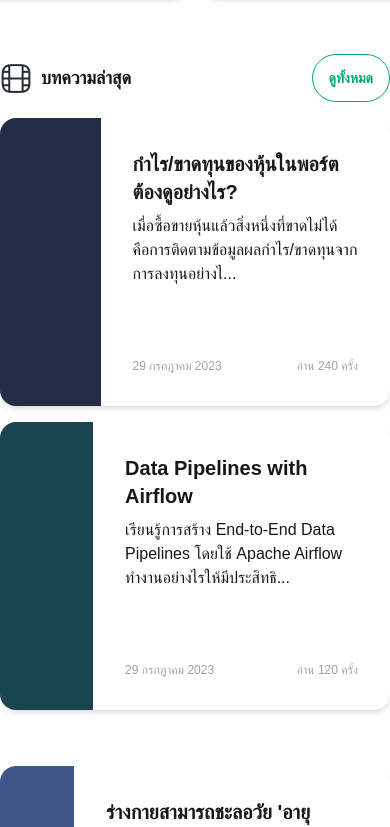
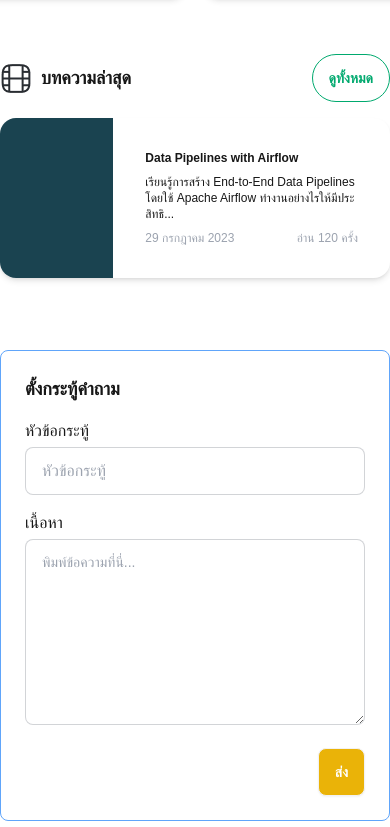
Before and after one commit to krispo29/glonix-exam, a Next.js app: page / in a window 390 px wide. Shown: the part 3675-4502 px from the top of the page. Built offline with nearby package versions, Linux system fonts and the light colour scheme; a web font is replaced by a local one.

Commit message:
update blog

```diff
--- a/app/components/Blog/page.tsx
+++ b/app/components/Blog/page.tsx
@@ -1,6 +1,7 @@
 import Image from "next/image";
 import React from "react";
 import IconVideo from "@/public/video-vertical.png";
+
 interface BlogCardProps {
   title: string;
   description: string;
@@ -15,13 +16,15 @@ const BlogCard: React.FC<BlogCardProps> = (blog) => {
   return (
     <div
       className={`${
-        blog.priority <= 2 ? "h-[18rem] mt-4" : "h-[10rem] mt-8 "
+        blog.priority <= 2 ? "h-[10rem] sm:h-[18rem] mt-4" : "h-[10rem] mt-8"
       } card card-side bg-base-100 shadow-md`}
     >
       <figure
         className={`${
-          blog.priority <= 2 ? "h-[18rem] w-[15rem]" : "w-[10rem] h-[10rem]"
-        }  flex items-center justify-center`}
+          blog.priority <= 2
+            ? "h-[10rem] sm:h-[18rem] w-[15rem]"
+            : "w-[10rem] h-[10rem]"
+        } flex items-center justify-center`}
       >
         <img
           className="object-cover w-full h-full"
@@ -30,8 +33,8 @@ const BlogCard: React.FC<BlogCardProps> = (blog) => {
         />
       </figure>
       <div className="card-body">
-        <h2 className="card-title">{blog.title}</h2>
-        <p>
+        <h2 className="card-title text-xs md:text-xl">{blog.title}</h2>
+        <p className="text-xs md:text-lg">
           {blog.description.length > 90
             ? `${blog.description.slice(0, 90)}...`
             : blog.description}
@@ -62,13 +65,20 @@ const Blog: React.FC<{ blogs: BlogCardProps[] }> = ({ blogs }) => {
         </button>
       </div>
       <div className="grid grid-cols-1 lg:grid-cols-2 gap-6">
-        <div className="flex flex-col">
+        <div className="flex flex-row sm:flex-col">
           {priorityBlogs.map((blog, index) => (
-            <BlogCard key={`priority-${index}`} {...blog} />
+            <div
+              key={`priority-${index}`}
+              className={`${
+                blog.priority === 1 ? "hidden sm:block w-full" : "w-full"
+              }`}
+            >
+              <BlogCard {...blog} />
+            </div>
           ))}
         </div>
 
-        <div className="flex flex-col">
+        <div className="flex flex-col hidden sm:block">
           {normalBlogs.map((blog, index) => (
             <BlogCard key={`normal-${index}`} {...blog} />
           ))}
```
